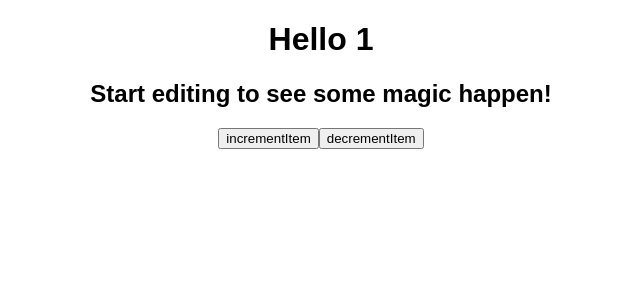
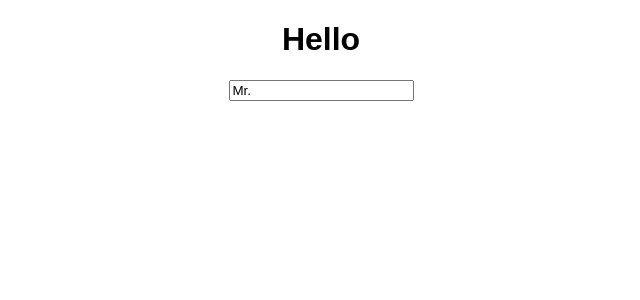
Before and after one commit to woukl22/react-hooks, a React (Create React App) app: page / in a window 1280 px wide. Shown: the top 300 px of the page, without its empty margins (319-959 px from the left). Built offline with nearby package versions, Linux system fonts and the light colour scheme.

Commit message:
Learn react hooks 'useInput' and example code of use 'validator'

```diff
--- a/src/App.js
+++ b/src/App.js
@@ -3,16 +3,32 @@
 
 import "./styles.css";
 
+const useInput = (initialValue, validator) => {
+  const [value, setValue] = useState(initialValue);
+  const onChange = (event) => {
+    const {
+      target: { value }
+    } = event;
+    let willUpdate = true;
+    if (typeof validator === "function") {
+      willUpdate = validator(value);
+    }
+    if (willUpdate) {
+      setValue(value);
+    }
+  };
+  return { value, onChange };
+};
+
 export default function App() {
-  const [item, setItem] = useState(1);
-  const incrementItem = () => setItem(item + 1);
-  const decrementItem = () => setItem(item - 1);
+  const maxLen = (value) => value.length <= 10;
+  /* const maxLen = (value) => !value.includes("@"); */
+  const name = useInput("Mr.", maxLen);
   return (
     <div className="App">
-      <h1>Hello {item}</h1>
-      <h2>Start editing to see some magic happen!</h2>
-      <button onClick={incrementItem}>incrementItem</button>
-      <button onClick={decrementItem}>decrementItem</button>
+      <h1>Hello</h1>
+      {/* It can be use like <input placeholder="Name" {...name}/> */}
+      <input placeholder="Name" value={name.value} onChange={name.onChange} />
     </div>
   );
 }
```
